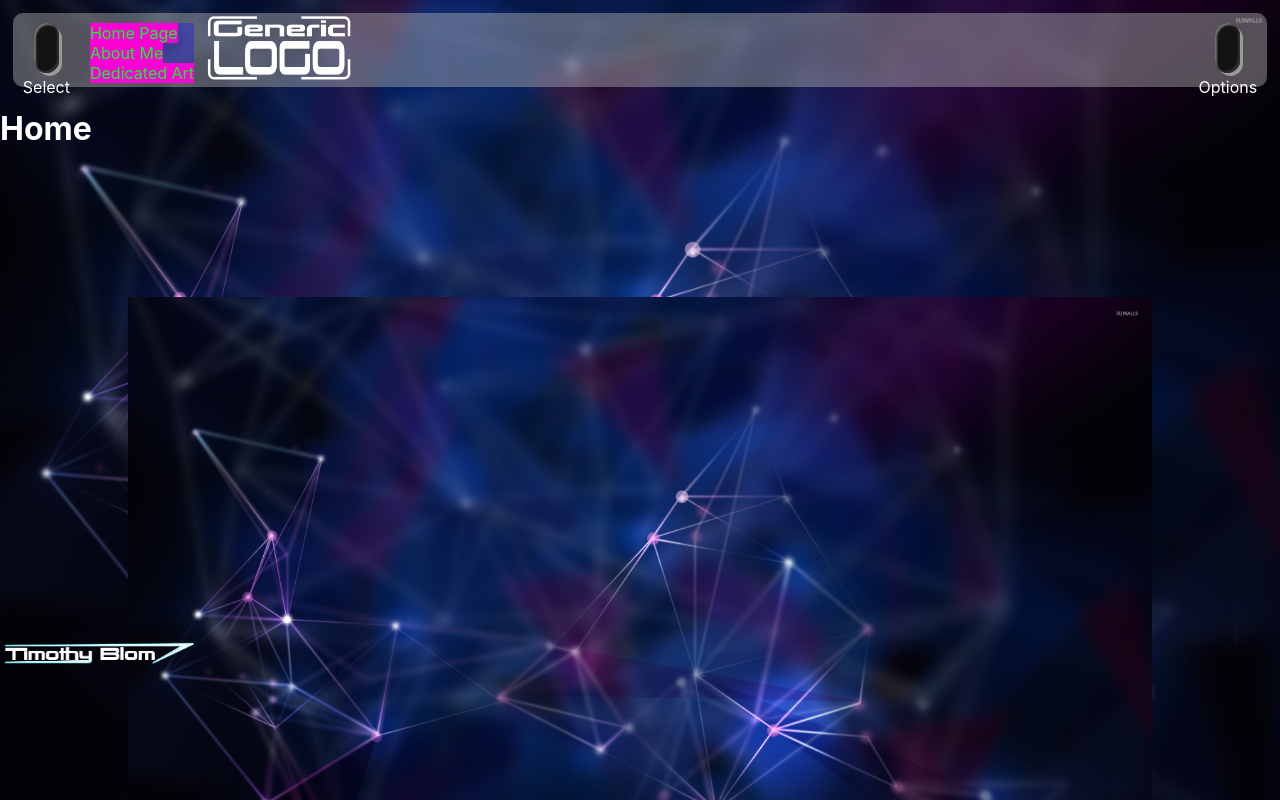
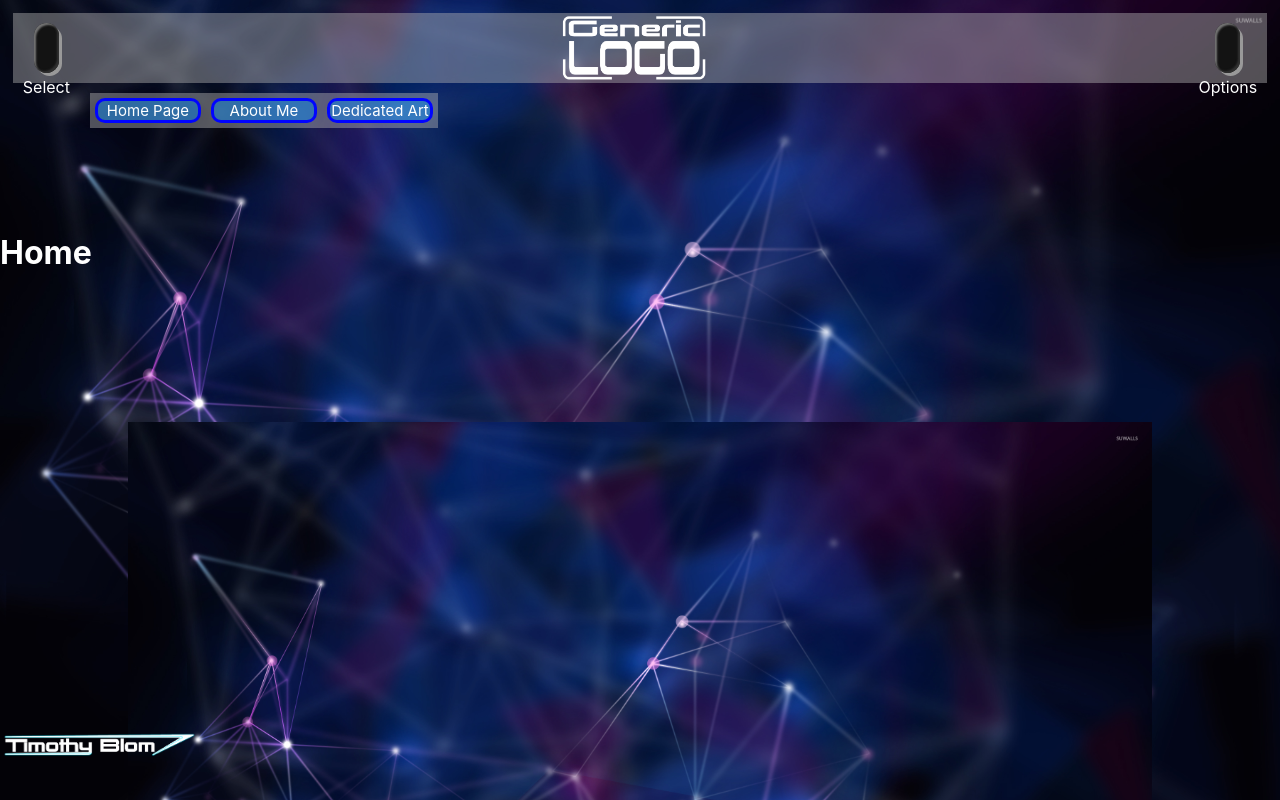
Before and after one commit to TimothyBlom/timothyblom.com, a React (Create React App) app in the folder timothyblom.com/: page / in a window 1280 px wide. Shown: the top 800 px of the page. Built offline with nearby package versions, Linux system fonts and the light colour scheme.

Commit message:
header changed

```diff
--- a/timothyblom.com/src/Components/Header.js
+++ b/timothyblom.com/src/Components/Header.js
@@ -3,12 +3,22 @@ import {Link} from 'react-router-dom';
 import LogoSmall from "../Images/LogoSmall.png"
 
 const Header = () => {
+
+function openMenu() {
+    document.getElementById('menu').classList.toggle('show');
+}
+
     return (
         <div id='header'>
-            <div className='headerMainButtons' id='selectButton'>
-                <button />
-                <p>Select</p>
-            </div>
+                <div className='headerMainButtons' id='selectButton'>
+                    <button />
+                    <p>Select</p>
+                </div>
+                <div className='headerMainButtons' id='optionsButton'>
+                    <button />
+                    <p>Options</p>
+                </div>
+                <img className='logoSmall' src={LogoSmall} />
             <div id='navigationMenu'>
                 <Link className='navLink' to='/'>Home Page</Link>
                 <br />
@@ -16,11 +26,6 @@ const Header = () => {
                 <br />
                 <Link className='navLink' to='/dedicatedArt'>Dedicated Art</Link>
             </div>
-            <img className='logoSmall' src={LogoSmall} />
-            <div className='headerMainButtons' id='optionsButton'>
-                <button />
-                <p>Options</p>
-            </div>
         </div>
     )
 };
--- a/timothyblom.com/src/Styles/_header.scss
+++ b/timothyblom.com/src/Styles/_header.scss
@@ -1,33 +1,40 @@
 @import "./variables";
 
 #header {
-    background-color: $HeaderColor;
+    background-color: $BackgroundColor;
     margin: 1%;
-    border-radius: 10px;
+    margin-bottom: 150px;
 }
 
 .logoSmall {
     width: 150px;
-    display: inline-block;
+    display: block;
     margin-left: auto;
     margin-right: auto;
 }
 
-
-
 //below is for the select/navigation menu slider
 #navigationMenu {
-    background-color: rgba(0, 0, 255, 0.295);
+    background-color: $BackgroundColor;
+    float: left;
     margin: 10px;
-    padding: 0;
-    float: left;
-    // display: grid;
-    // grid-template-rows: repeat(1, 50px, 3fr);
+    display: flex;
+    font-size: 15px;
     // display: none;
 }
 
 .navLink {
-    @include NavButtons
+    @include NavButtons;
+    text-decoration: none;
+    color: rgb(255, 255, 255);
+    text-align: center;
+    background-color: $ButtonBackground;
+    border-style: solid;
+    border-color: rgb(0, 4, 255);
+    float: left;
+    width: 100px;
+    margin: 5px;
+    border-radius: 10px;
 }
 
 //below is for the header buttons
--- a/timothyblom.com/src/Styles/style.css
+++ b/timothyblom.com/src/Styles/style.css
@@ -1,28 +1,37 @@
 #header {
   background-color: rgba(180, 180, 180, 0.438);
   margin: 1%;
-  border-radius: 10px;
+  margin-bottom: 150px;
 }
 
 .logoSmall {
   width: 150px;
-  display: inline-block;
+  display: block;
   margin-left: auto;
   margin-right: auto;
 }
 
 #navigationMenu {
-  background-color: rgba(0, 0, 255, 0.295);
+  background-color: rgba(180, 180, 180, 0.438);
+  float: left;
   margin: 10px;
-  padding: 0;
-  float: left;
+  display: -webkit-box;
+  display: -ms-flexbox;
+  display: flex;
+  font-size: 15px;
 }
 
 .navLink {
   text-decoration: none;
-  color: #00ff22;
+  color: white;
   text-align: center;
-  background-color: #ff00d4;
+  background-color: rgba(0, 140, 255, 0.432);
+  border-style: solid;
+  border-color: #0004ff;
+  float: left;
+  width: 100px;
+  margin: 5px;
+  border-radius: 10px;
 }
 
 #optionsButton {
@@ -77,11 +86,8 @@ body {
 
 .logoFull {
   position: fixed;
-  margin-top: 42%;
   width: 200px;
-  display: -webkit-box;
-  display: -ms-flexbox;
-  display: flex;
+  bottom: 40px;
 }
 
 .artSheet {
--- a/timothyblom.com/src/Styles/style.scss
+++ b/timothyblom.com/src/Styles/style.scss
@@ -9,9 +9,8 @@ body {
 
 .logoFull {
     position: fixed;
-    margin-top: 42%;
     width: 200px;
-    display: flex;
+    bottom: 40px;
 }
 
 .artSheet {
--- a/timothyblom.com/src/webpages/Home.js
+++ b/timothyblom.com/src/webpages/Home.js
@@ -6,7 +6,7 @@ const Home = () => (
     <div>
       <h1>Home</h1>
       <img class='artSheet' src={templateImage} />
-      <p>Welcon to my portfolio website</p>
+      <p>Welcome to my portfolio website</p>
       <br />
       <p>
         My name is Timothy Blom, and this is my portefolio website.
```
Also changed, not shown: timothyblom.com/src/Styles/_variables.scss (+3 -5 lines), 2 other files (tests, documents, lock files or other folders).
